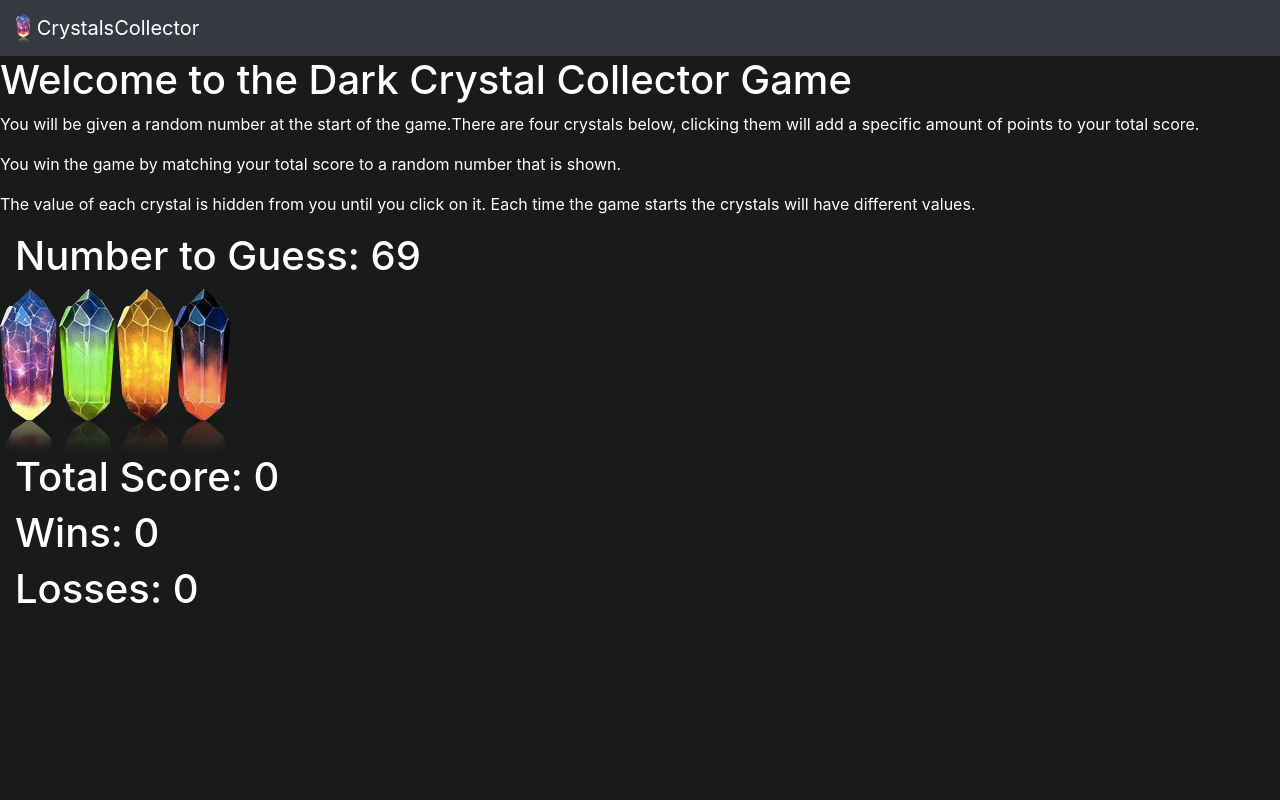
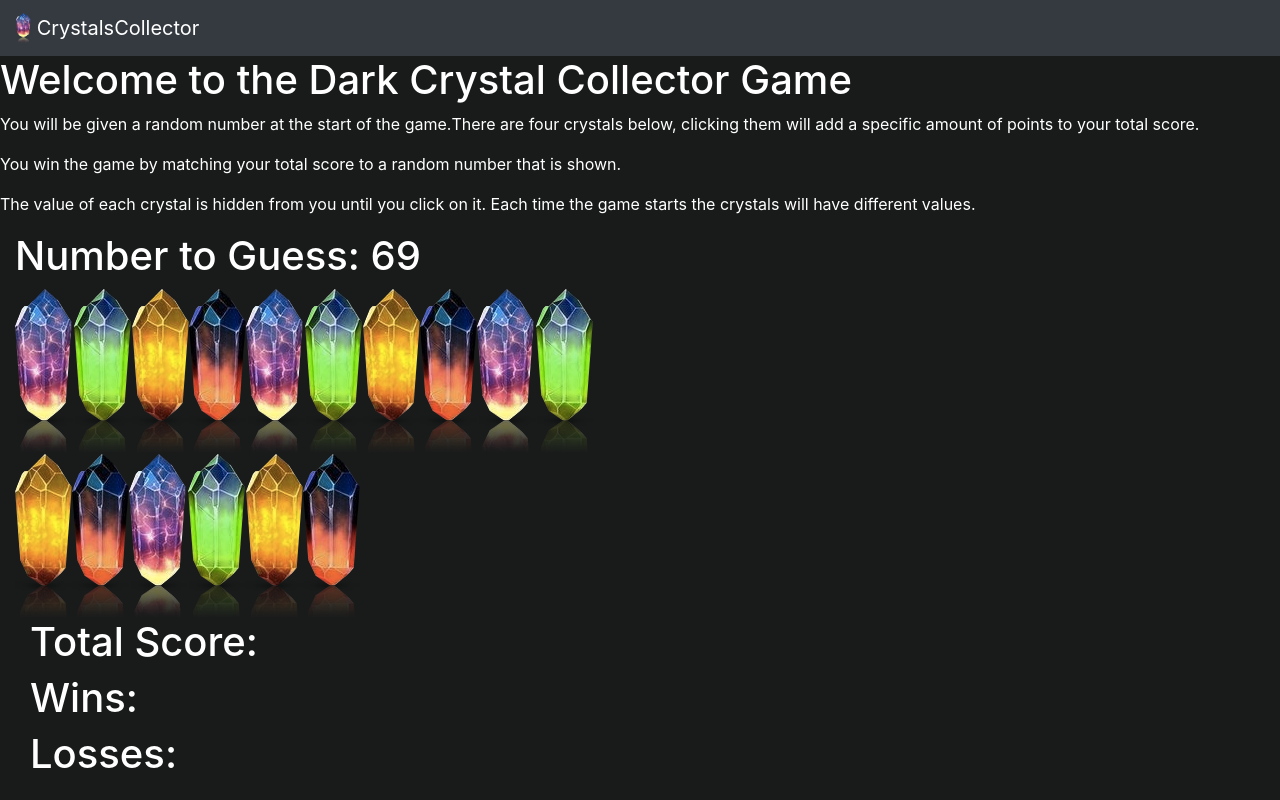
Before and after one commit to jdwuxui/unit-4-game, a plain HTML site: page index.html in a window 1280 px wide. Drawn offline with nearby package versions, Linux system fonts and the light colour scheme.

Commit message:
Couldn't get it working.

```diff
--- a/assets/css/style.css
+++ b/assets/css/style.css
@@ -1,11 +1,11 @@
 body {
   background: #191b1b;
+  background-size: contain;
   background-repeat: no-repeat;
-  /* background-image: url("../images/hero-bg.jpg"); */
+  /* background-image: url("../images/darkcrystal-bg.jpg"); */
   color: #ffffff;
 }
 
 #hero {
-
   color: #ffffff;
 }
--- a/index.html
+++ b/index.html
@@ -18,6 +18,7 @@
   <title>CrystalsCollector Game</title>
 </head>
 <body>
+
     <!-- Navbar -->
     <nav class="navbar navbar-dark bg-dark">
         <a class="navbar-brand" href="#">
@@ -39,51 +40,90 @@
               <p>You win the game by matching your total score to a random number that is shown.</p> <p>The value of each crystal is hidden from you until you click on it. Each time the game starts the crystals will have different values.</p>
         </div>
 
-
     <!-- Main Game Container -->
-      <section>
+      <div class="row">
+          <div class="col-md-6">
             <h1>Number to Guess: <span id="number-to-guess-text"></span></h1>
-
-        <div class="row">
-            <div class="column">
-              <img id="purple-crystal" src="./assets/images/purple-crystal.png" alt="purple crystal" style="width:100%">
-            </div>
-            <div class="column">
-              <img id="green-crystal" src="./assets/images/green-crystal.png" alt="green crystal" style="width:100%">
-            </div>
-            <div class="column">
-              <img id="gold-crystal" src="./assets/images/gold-crystal.png" alt="gold crystal" style="width:100%">
-            </div>
-            <div class="column">
-                <img id="peach-crystal" src="./assets/images/peach-crystal.png" alt="peach crystal" style="width:100%">
+            <div id="crystals"></div>
           </div>
       </div>
 
-      <section>
+          <div class="col-md-6">
             <h1>Total Score: <span id="total-text"></span></h1>
-      </section>
-
-      <section>
             <h1>Wins: <span id="wins-text"></span></h1>
             <h1>Losses: <span id="losses-text"></span></h1>
-      </section>
+          </div>
+      </div>
   </div>
 
 
   <!-- JAVASCRIPT  -->
   <!-- ========================================= -->
-  <script type="text/javascript" src="https://cdnjs.cloudflare.com/ajax/libs/jquery/3.2.1/jquery.min.js"></script>
+  <script type="text/javascript" src="https://cdnjs.cloudflare.com/ajax/libs/jquery/3.2.1/jquery.min.js">
+  </script>
 
   <script type="text/javascript">
 
-  // Computer will randomly choose a number.
+    // Computer randomly chooses a number and displays it.
+    // *** WORKING ***
     var randomNumber = Math.floor((Math.random() * 65) + 35);
-  // Display the random number in html element.
     $("#number-to-guess-text").text(randomNumber);
 
+    var counter = 0;
+
+    // Display 4 crystals with unique number values.
+    // Create array of crystal values.
+    var numberOptions = [3, 4, 7, 11];
+
+
+    // Create for loop to create values for each crystal.
+    for (var i = 0; i < numberOptions.length; i++) {
+    var purpleCrystal = $("<img>");
+    purpleCrystal.addClass("crystal-image");
+    purpleCrystal.attr("src", "./assets/images/purple-crystal.png");
+    purpleCrystal.attr("data-crystalvalue", numberOptions[i]);
+    $("#crystals").append(purpleCrystal);
+
+{
+    var greenCrystal = $("<img>");
+    greenCrystal.addClass("crystal-image");
+    greenCrystal.attr("src", "./assets/images/green-crystal.png");
+    greenCrystal.attr("data-crystalvalue", numberOptions[i]);
+    $("#crystals").append(greenCrystal);
+  }
+
+{
+    var goldCrystal = $("<img>");
+    goldCrystal.addClass("crystal-image");
+    goldCrystal.attr("src", "./assets/images/gold-crystal.png");
+    goldCrystal.attr("data-crystalvalue", numberOptions[i]);
+    $("#crystals").append(goldCrystal);
+  }
+
+{
+    var peachCrystal = $("<img>");
+    peachCrystal.addClass("crystal-image");
+    peachCrystal.attr("src", "./assets/images/peach-crystal.png");
+    peachCrystal.attr("data-crystalvalue", numberOptions[i]);
+    $("#crystals").append(peachCrystal);
+  }
+}
+
+    // Click crystal event.
+    $(".crystal-image").on("click", function() {
+
+var crystalValue = ($(this).attr("data-crystalvalue"));
+crystalValue = parseInt(crystalValue);
+
+counter += crystalValue;
+
+function restartGame() {
+      counter = 0;
+    }
+
   // Display player total score, wins, and losses.
-  var counter = 0;
-  $("#total-text").text(counter);
+    var crystalValueCounter = 0;
+    $("#total-text").text(crystalValueCounter);
 
     var wins = 0;
     $("#wins-text").text(wins);
@@ -91,72 +131,25 @@
     var losses = 0;
     $("#losses-text").text(losses);
 
-
-  // Create random values for each crystal in an array
-  var greenCrystalValue;
-  function greenCrystalValue() {
-    greenCrystalValue = Math.floor((Math.random() * 3) + 1);
-  };
-
-  var purpleCrystalValue;
-  function greenCrystalValue() {
-    purpleCrystalValue = Math.floor((Math.random() * 7) + 4);
-  };
-
-  var goldCrystalValue;
-  function greenCrystalValue() {
-    goldCrystalValue = Math.floor((Math.random() * 10) + 8);
-  };
-
-  var peachCrystalValue;
-  function greenCrystalValue() {
-    peachCrystalValue = Math.floor((Math.random() * 13) + 11);
-  };
-
-
-  // Click crystal event.
-  $("#purple-crystal").on("click", function() {
-    // event.target.value
-
-
-    var crystalValue = ($(this).attr("data-crystalvalue"));
-    crystalValue = parseInt(crystalValue);
-    // We then add the crystalValue to the user's "counter" which is a global variable.
-
-    // Every click, from every crystal adds to the global counter.
-    counter += crystalValue;
-
-    // All of the same game win-lose logic applies. So the rest remains unchanged.
-
-    // Display stats
-    totalText.textContent = "New score: " + counter;
-
-    // Display Wins
-    winsText.textContent = "WINS: " + wins;
-
-    // Display Losses
-    lossesText.textContent = "LOSSES: " + losses;
-
-
-    userChoiceText.textContent = "YOU CHOSE: " + userGuess;
-
-
-    // playerGuesses.textContent = "Guesses Left: " + guessesLeft;
-    remainingGuessElement.textContent = "REMAINING GUESSES: " + guessesLeft;
-
-
-    if (counter === targetNumber) {
+    if (crystalValueCounter === randomNumber) {
+      wins ++;
       alert("You win!");
     }
 
-    else if (counter >= targetNumber) {
+    else if (crystalValueCounter >= randomNumber) {
       alert("You lose!!");
     }
+
+
+
 
   });
   </script>
 
-  <script src="https://code.jquery.com/jquery-3.2.1.slim.min.js" integrity="sha384-KJ3o2DKtIkvYIK3UENzmM7KCkRr/rE9/Qpg6aAZGJwFDMVNA/GpGFF93hXpG5KkN" crossorigin="anonymous"></script>
+
+
+<script src="https://code.jquery.com/jquery-3.2.1.slim.min.js" integrity="sha384-KJ3o2DKtIkvYIK3UENzmM7KCkRr/rE9/Qpg6aAZGJwFDMVNA/GpGFF93hXpG5KkN" crossorigin="anonymous">
+  </script>
 
   <script src="https://cdnjs.cloudflare.com/ajax/libs/popper.js/1.12.9/umd/popper.min.js" integrity="sha384-ApNbgh9B+Y1QKtv3Rn7W3mgPxhU9K/ScQsAP7hUibX39j7fakFPskvXusvfa0b4Q" crossorigin="anonymous"></script>
 
```
Also changed, not shown: assets/images/darkcrystal-bg.jpg (added). Lines whose indentation alone changed are shown as unchanged.
